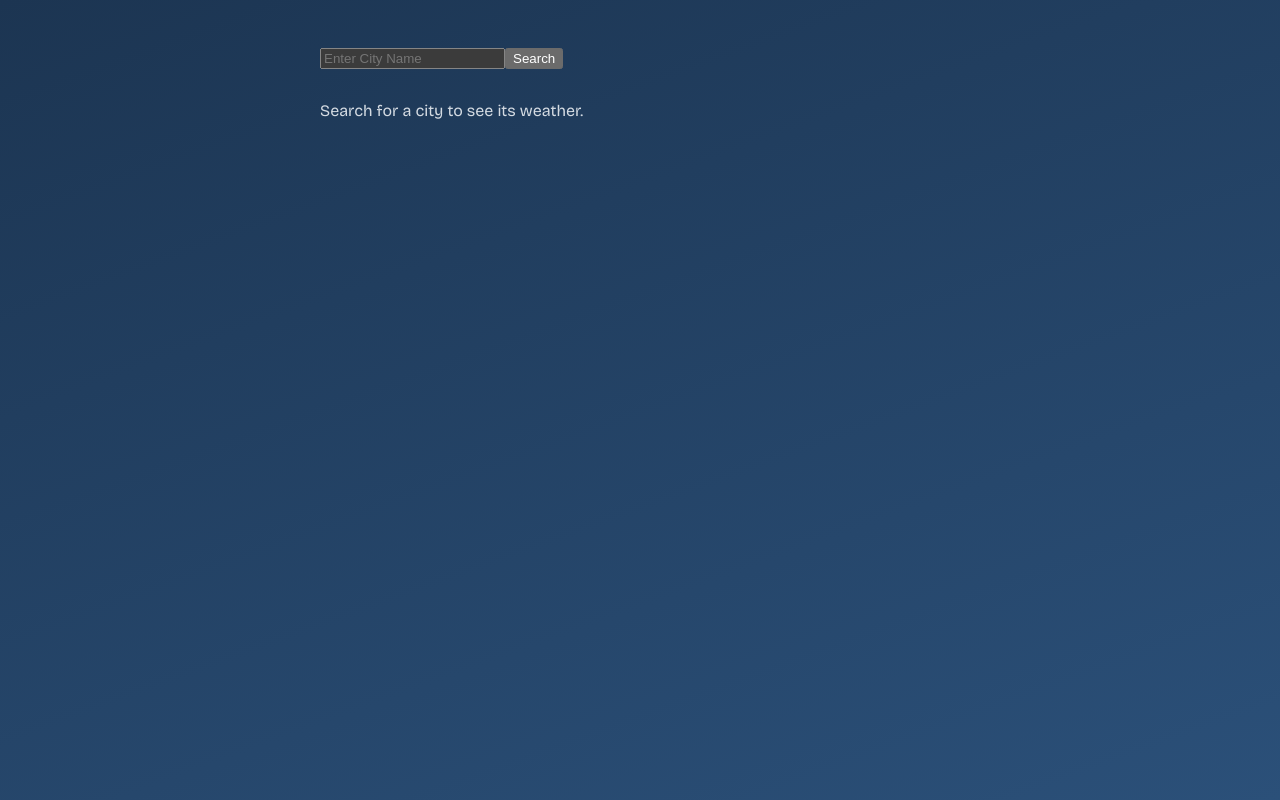
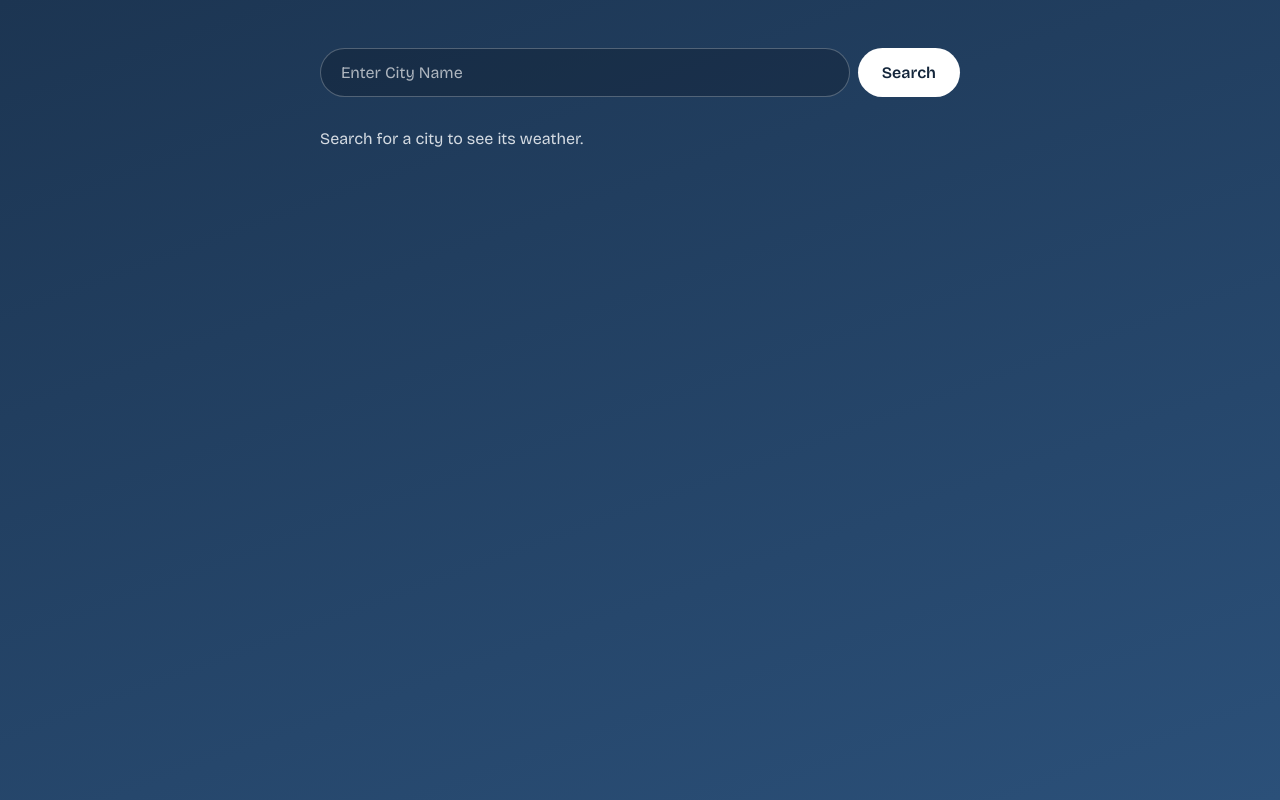
Before and after one commit to aboodsamad/Intern-abdelrahman-samad-weather-dashboard, a React (Vite) app in the folder weather-dash/: page / in a window 1280 px wide. Built offline with nearby package versions, Linux system fonts and the light colour scheme; no server answers.

Commit message:
style Search bar

```diff
--- a/weather-dash/src/index.css
+++ b/weather-dash/src/index.css
@@ -34,3 +34,28 @@ body { margin: 0; }
   border-radius: 8px;
 }
 .hint { margin: 0; opacity: 0.85; }
+
+.search { display: flex; gap: 8px; }
+.search input {
+  flex: 1;
+  min-width: 0;
+  padding: 14px 20px;
+  font: inherit;
+  color: #fff;
+  background: rgba(10, 20, 35, 0.3);
+  border: 1px solid rgba(255, 255, 255, 0.25);
+  border-radius: 999px;
+}
+.search input::placeholder { color: rgba(255, 255, 255, 0.65); }
+.search button {
+  padding: 0 24px;
+  font: inherit;
+  font-weight: 600;
+  color: #14263b;
+  background: #fff;
+  border: 0;
+  border-radius: 999px;
+  cursor: pointer;
+}
+.search input:focus-visible,
+.search button:focus-visible { outline: 2px solid #fff; outline-offset: 2px; }
```
